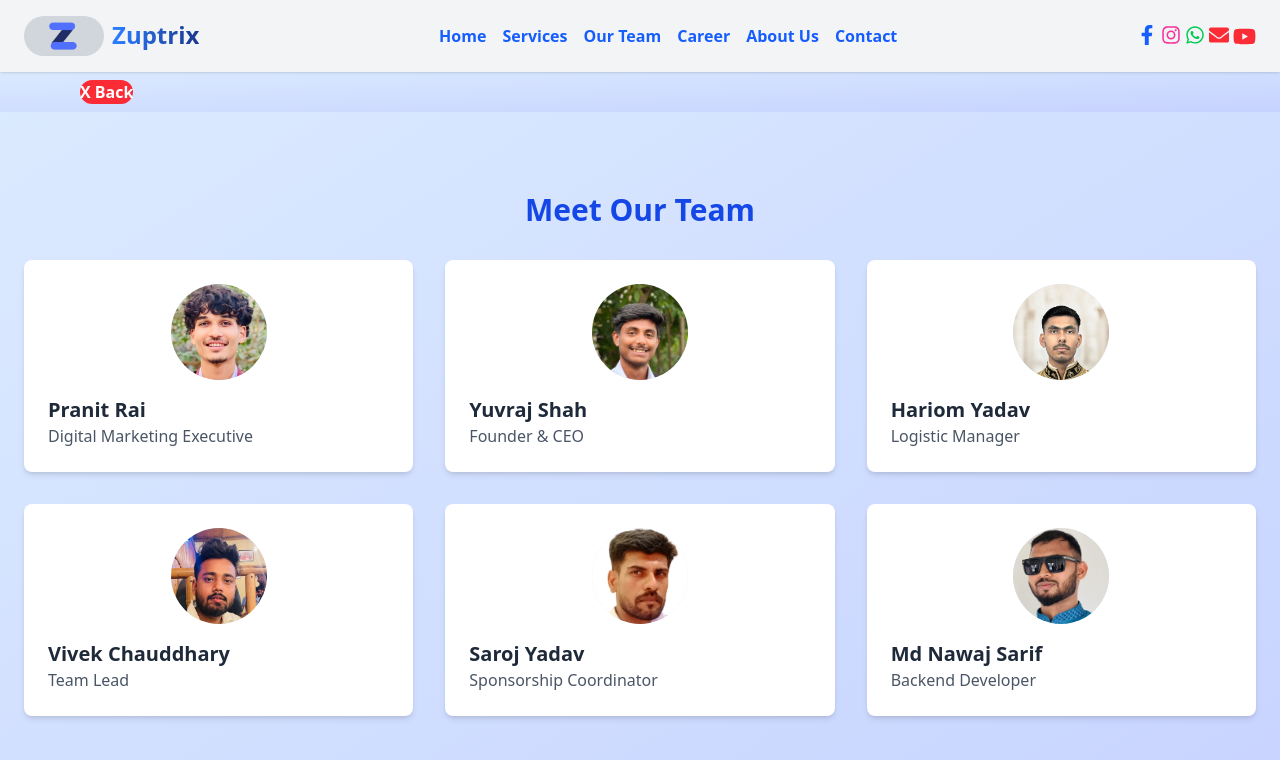
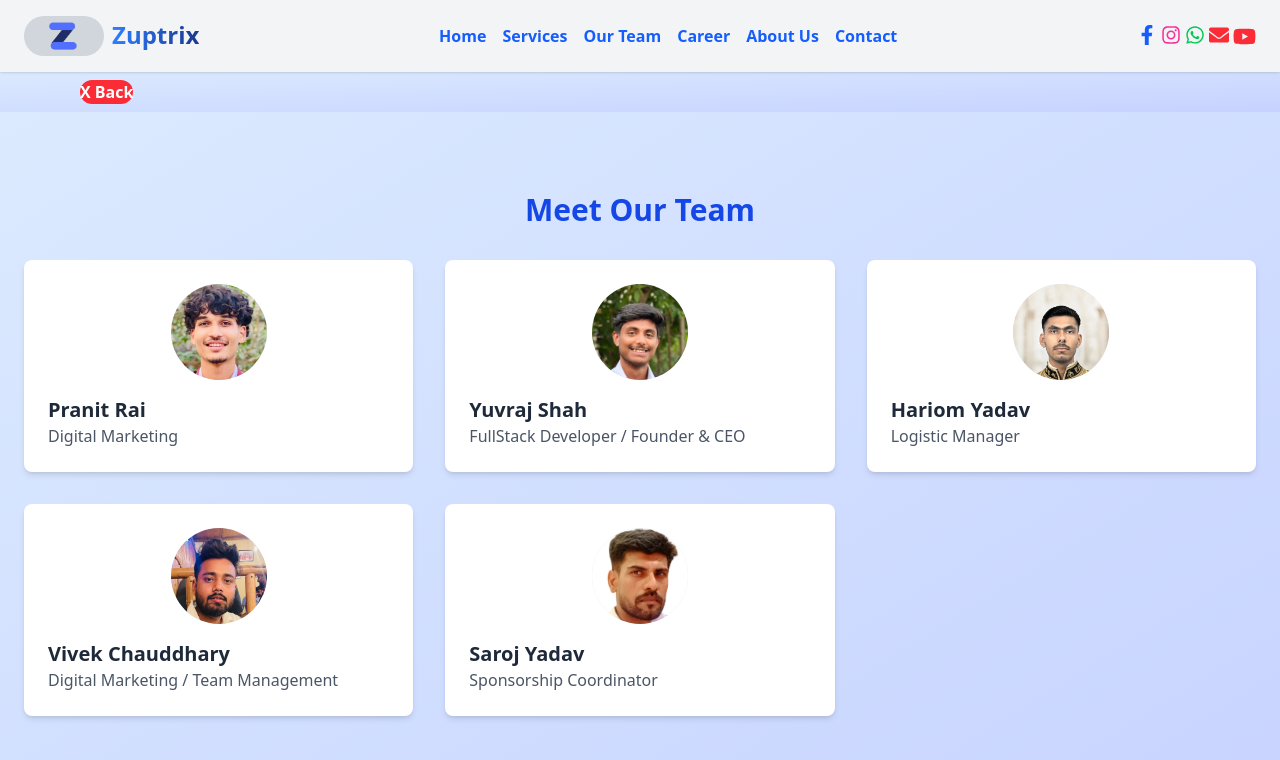
Before and after one commit to YuvrajShahCode/Navbar, a Next.js app: page /OurTeam in a window 1280 px wide. Shown: the top 760 px of the page. Built offline with nearby package versions, Linux system fonts and the light colour scheme.

Commit message:
namechanded

```diff
--- a/src/app/OurTeam/page.jsx
+++ b/src/app/OurTeam/page.jsx
@@ -25,14 +25,14 @@ export const page = () => {
                     <img src="/PranitRay1.jpeg" alt="Company Owner" className="w-full h-full object-cover rounded-full"/>
                 </div>
                 <h3 className="text-xl font-semibold text-gray-800">Pranit Rai</h3>
-                <p className="text-gray-600">Digital Marketing Executive</p>
+                <p className="text-gray-600">Digital Marketing</p>
               </div>
               <div className="bg-white shadow-md rounded-lg p-6">
                 <div className="w-24 h-24 mx-auto bg-blue-100 rounded-full mb-4">
                     <img src="/CEOYuvraj.jpeg" alt="Company Owner" className="w-full h-full object-cover rounded-full"/>
                 </div>
                 <h3 className="text-xl font-semibold text-gray-800">Yuvraj Shah</h3>
-                <p className="text-gray-600">Founder & CEO</p>
+                <p className="text-gray-600">FullStack Developer / Founder & CEO</p>
               </div>
                             <div className="bg-white shadow-md rounded-lg p-6">
                 <div className="w-24 h-24 mx-auto bg-blue-100 rounded-full mb-4">
@@ -46,7 +46,7 @@ export const page = () => {
                     <img src="/TeamLead.jpeg" alt="Company Owner" className="w-full h-full object-cover rounded-full"/>
                 </div>
                 <h3 className="text-xl font-semibold text-gray-800">Vivek Chauddhary</h3>
-                <p className="text-gray-600">Team Lead</p>
+                <p className="text-gray-600">Digital Marketing / Team Management</p>
               </div>
               <div className="bg-white shadow-md rounded-lg p-6">
                 <div className="w-24 h-24 mx-auto bg-blue-100 rounded-full mb-4">
@@ -55,13 +55,13 @@ export const page = () => {
                 <h3 className="text-xl font-semibold text-gray-800">Saroj Yadav</h3>
                 <p className="text-gray-600">Sponsorship Coordinator</p>
               </div>
-              <div className="bg-white shadow-md rounded-lg p-6">
+              {/* <div className="bg-white shadow-md rounded-lg p-6">
                 <div className="w-24 h-24 mx-auto bg-blue-100 rounded-full mb-4">
                     <img src="/Backend.jpg" alt="Company Owner" className="w-full h-full object-cover rounded-full"/>
                 </div>
                 <h3 className="text-xl font-semibold text-gray-800">Md Nawaj Sarif</h3>
                 <p className="text-gray-600">Backend Developer</p>
-              </div>
+              </div> */}
             </div>
           </section>
           </main>
```
